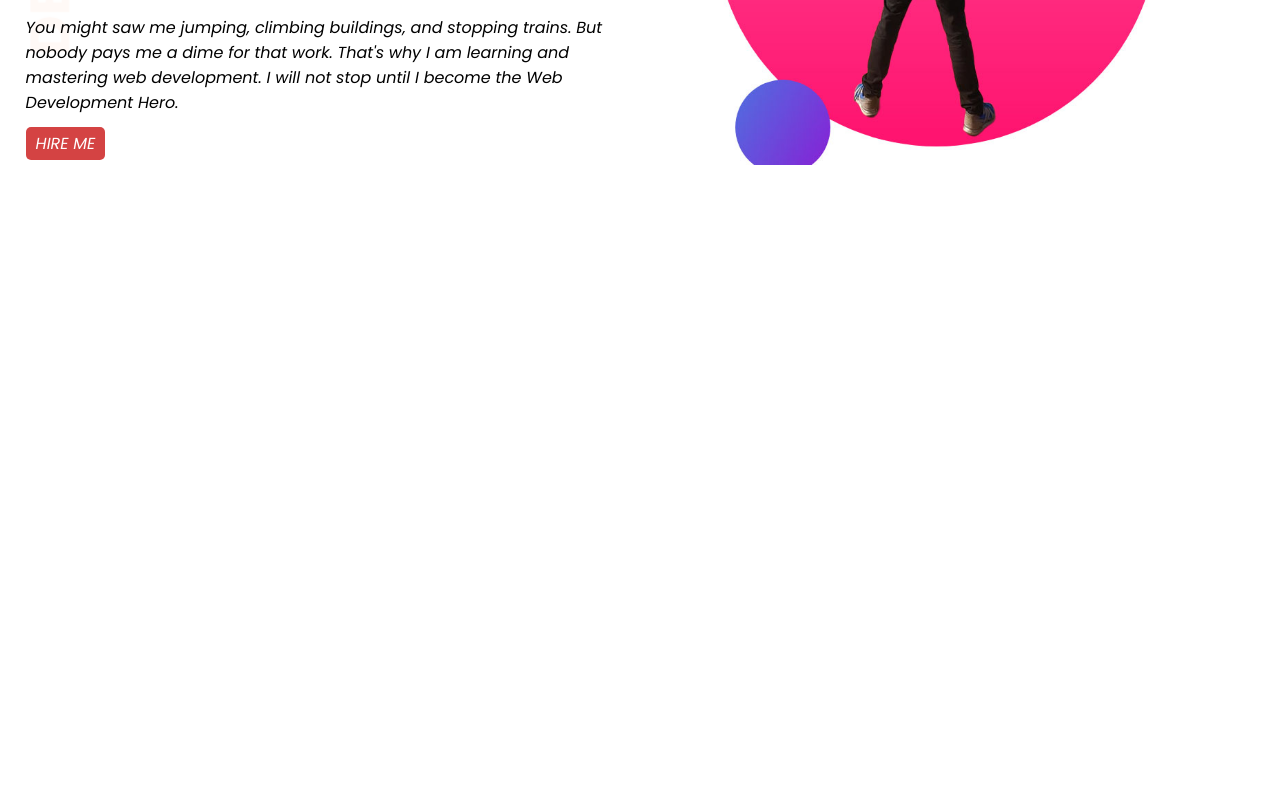
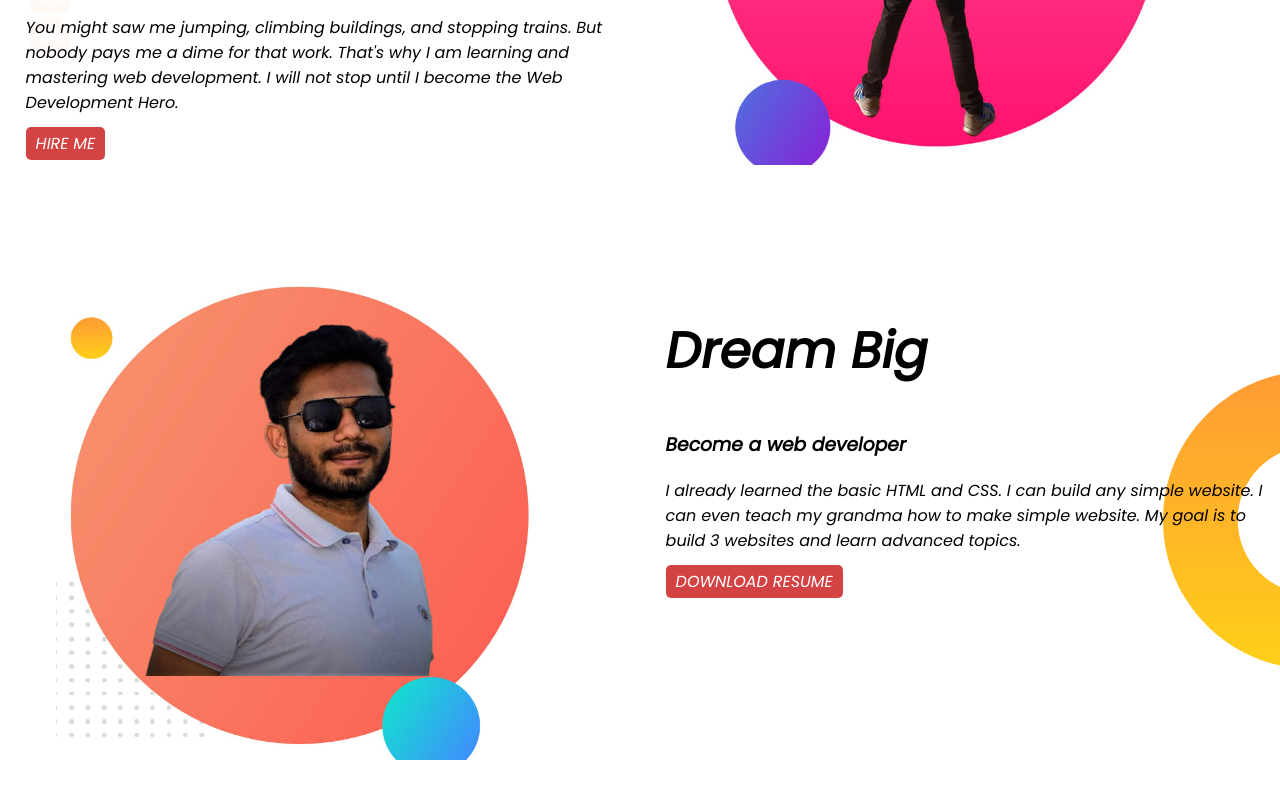
Before and after one commit to HamidurRahman01/first-web-pag, a plain HTML site: page index.html in a window 1280 px wide. Shown: the part 307-1106 px from the top of the page. Before the commit the page ends 800 px from the top, so only its background shows below. Drawn offline with Linux system fonts and the light colour scheme.

Commit message:
dreem add

```diff
--- a/index.html
+++ b/index.html
@@ -22,6 +22,20 @@
         <div class="hamid">
             <img src="hamid.jpg" alt="">
         </div>
-       </section>
+    </section>
+    <section class="mamun">
+           <div class="hamid">
+               <img src="my-bg.jpg" alt="">
+           </div>
+            <div class="hamid">
+                <h1>Dream Big</h1>
+                <h3>Become a web developer</h3>
+                <p>I already learned the basic HTML and CSS. I can build any simple website. I can even teach my grandma how to make simple website. My goal is to build 3 websites and learn advanced topics.</p>
+                <a class="link-button" target="_blank" href="https://web.programming-hero.com">DOWNLOAD RESUME</a>
+            </div>
+           <div>
+
+           </div>
+    </section>
 </body>
 </html>
--- a/style.css
+++ b/style.css
@@ -10,6 +10,7 @@ h1{
 }
 section{
     display: flex;
+    margin-bottom: 100px;
 }
 .hamid{
     width: 50%;
@@ -32,3 +33,8 @@ section{
 background-image: url(top-banner.png);
 background-repeat: no-repeat;
 }
+.mamun{
+    background-image: url(dream-bg.png);
+    background-repeat: no-repeat;
+    background-position: right;
+}
```
Also changed, not shown: hamid-1.png (added), my-bg.jpg (added).
